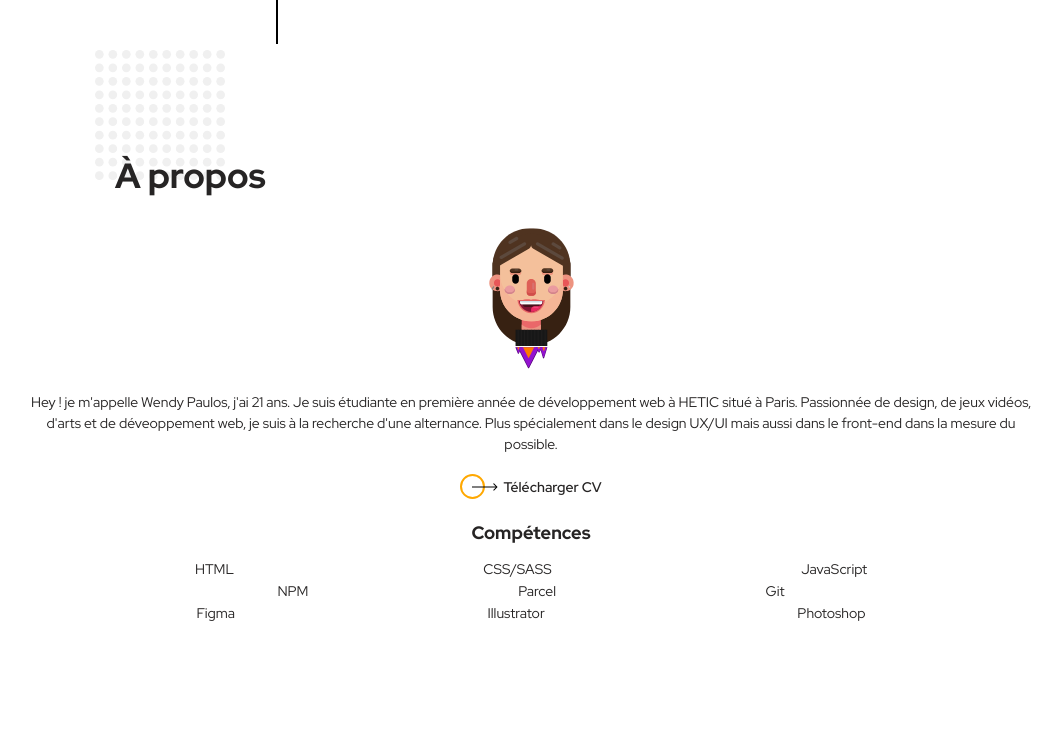
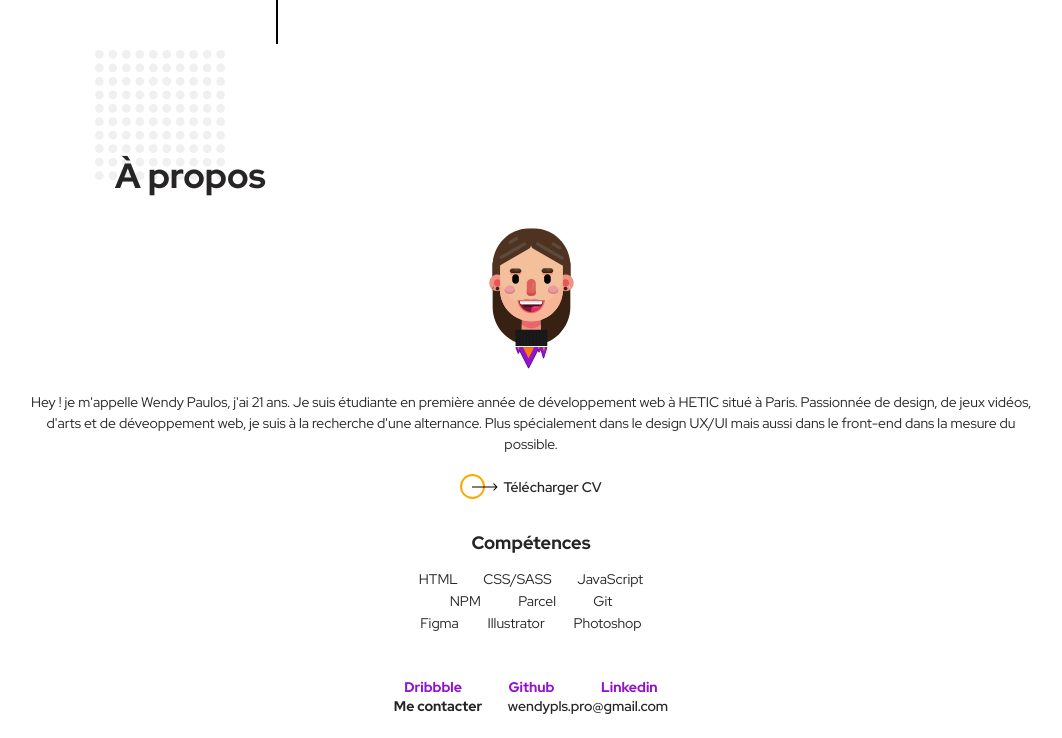
Before and after one commit to WPaulos/Portfolio, a website built with Parcel: page src/screens/index.html in a window 1280 px wide. Shown: the part 645-1383 px from the top of the page, without its empty margins (109-1171 px from the left). Before the commit the page ends 1267 px from the top, so only its background shows below. Built offline with nearby package versions, Linux system fonts and the light colour scheme.

Commit message:
add footer

```diff
--- a/src/screens/index.html
+++ b/src/screens/index.html
@@ -224,6 +224,19 @@
 
 
       </section>
+      <footer class="footer">
+        <nav>
+          <ul>
+            <li>Dribbble</li>
+            <li>Github</li>
+            <li>Linkedin</li>
+          </ul>
+        </nav>
+        <div class="contact">
+          <h3>Me contacter</h3>
+          <p>wendypls.pro@gmail.com</p>
+        </div>
+      </footer>
     </main>
   </body>
 </html>
--- /dev/null
+++ b/src/scss/footer.scss
@@ -0,0 +1,34 @@
+.footer {
+  display: flex;
+  justify-content: center;
+  align-items: center;
+  flex-direction: column;
+  font-size: 14px;
+  font-family: "RedHatDisplay-Bold";
+  margin-top: 50px;
+  margin-bottom: 25px;
+
+  nav {
+    display: flex;
+    justify-content: center;
+    ul {
+      display: flex;
+      flex-direction: row;
+      justify-content: space-around;
+      color: #9312d0;
+      width: 300px;
+    }
+  }
+
+  .contact {
+    display: flex;
+    flex-direction: row;
+    justify-content: space-around;
+    width: 300px;
+    margin-top: 5px;
+
+    p {
+      font-family: "RedHatDisplay-Medium";
+    }
+  }
+}
--- a/src/scss/home/home_works.scss
+++ b/src/scss/home/home_works.scss
@@ -94,7 +94,7 @@
     align-items: center;
     flex-direction: column;
     width: 100vw;
-    margin-top: 25px;
+    margin-top: 35px;
 
     .skillsLittle {
       font-family: "RedHatDisplay-Bold";
@@ -112,20 +112,20 @@
       margin-top: 20px;
 
       .ligne-1 {
-        width: 90%;
+        width: 250px;
         display: flex;
         justify-content: space-around;
       }
 
       .ligne-2 {
-        width: 70%;
+        width: 200px;
         display: flex;
         justify-content: space-around;
         margin-top: 8px;
         margin-bottom: 8px;
       }
       .ligne-3 {
-        width: 90%;
+        width: 250px;
         display: flex;
         justify-content: space-around;
       }
--- a/src/scss/styles.scss
+++ b/src/scss/styles.scss
@@ -5,3 +5,4 @@
 @import "home/home_works.scss";
 @import "header.scss";
 @import "works.scss";
+@import "footer.scss";
```
